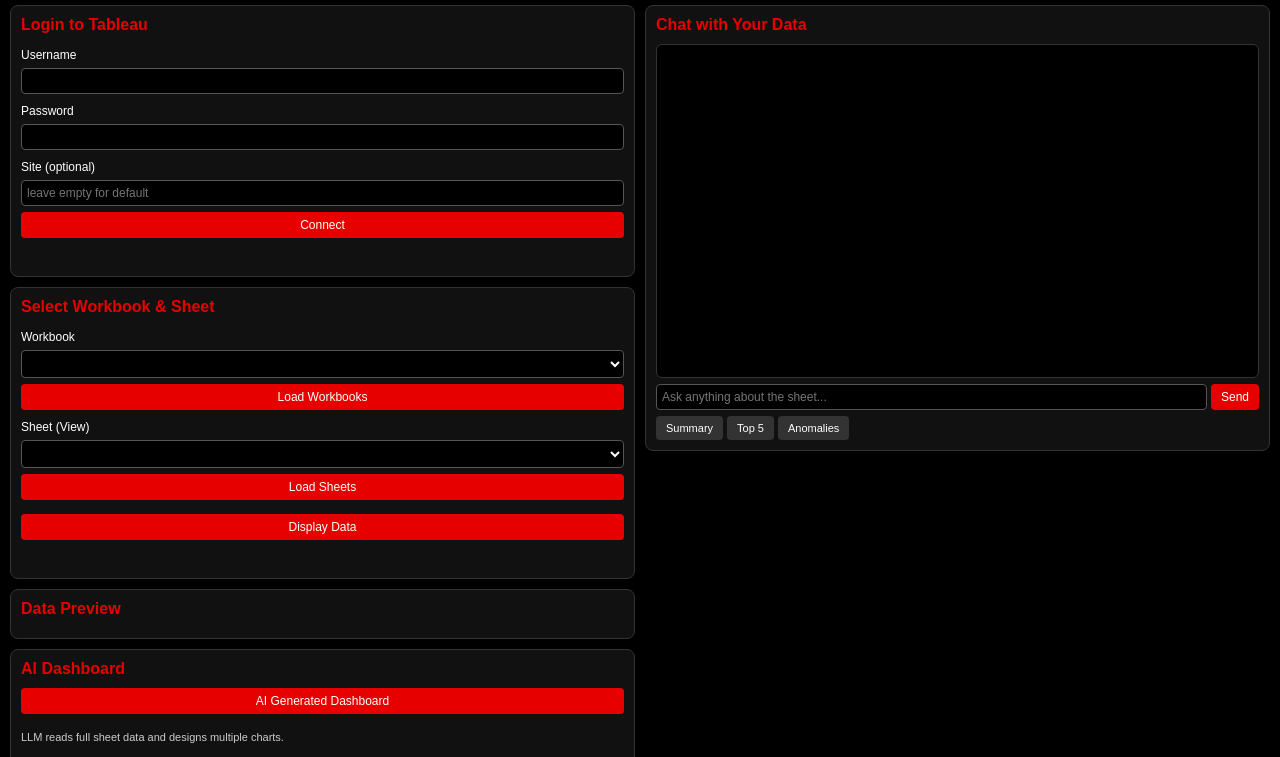
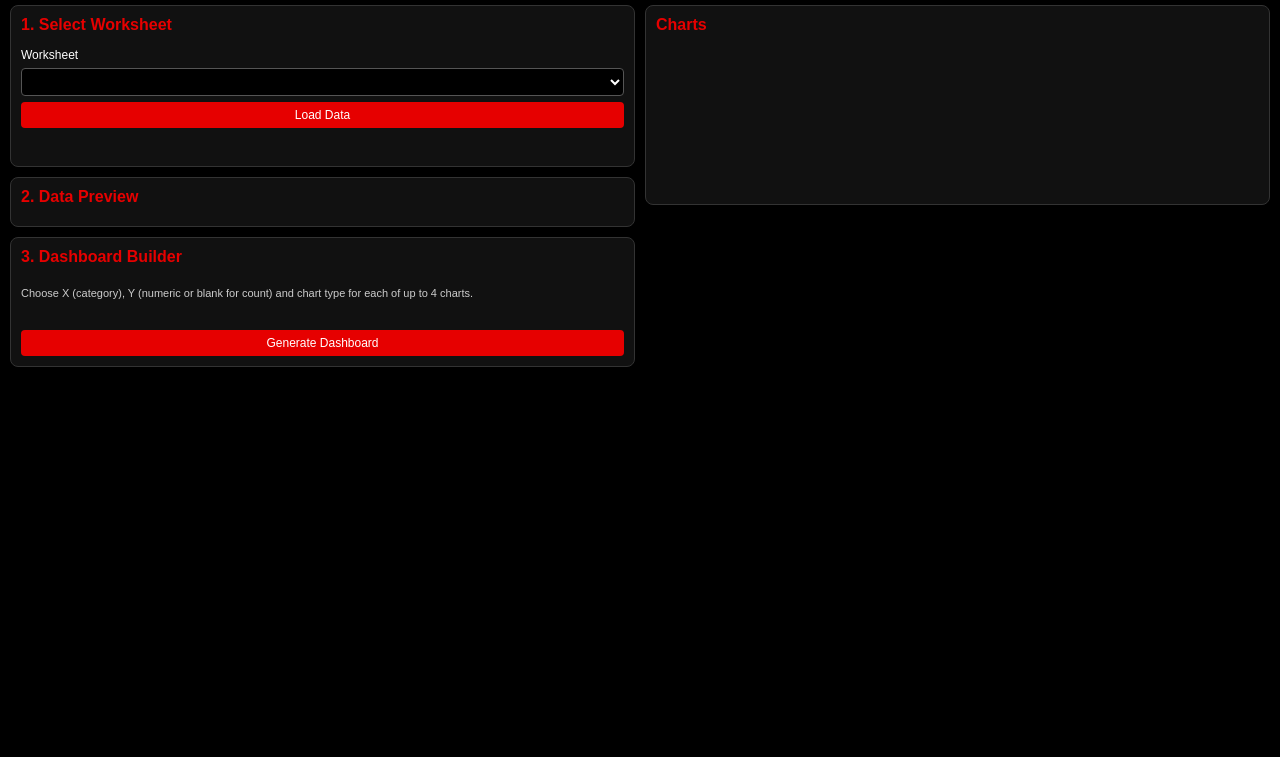
Before and after one commit to Ahmed01151526059/tableau-extensions2, a plain HTML site: page index.html in a window 1280 px wide. Shown: the part 62-819 px from the top of the page. Drawn offline with nearby package versions, Linux system fonts and the light colour scheme; a script that the page names is missing.

Commit message:
Update index.html

```diff
--- a/index.html
+++ b/index.html
@@ -2,81 +2,61 @@
 <html lang="en">
 <head>
   <meta charset="UTF-8" />
-  <title>AI Data Copilot</title>
+  <title>Simple Tableau Dashboard Extension</title>
+
   <link rel="stylesheet" href="styles.css" />
 
-  <!-- Tableau Extensions API (optional, just to integrate nicely) -->
-  <script src="https://tableau.github.io/extensions-api/lib/tableau.extensions.1.latest.js"></script>
+  <!-- Tableau Extensions API -->
+  <script src="https://extensions.tableauusercontent.com/resources/tableau.extensions.1.latest.min.js"></script>
 
-  <!-- Chart.js for dashboard charts -->
+  <!-- Chart.js for charts -->
   <script src="https://cdn.jsdelivr.net/npm/chart.js"></script>
 </head>
 <body>
   <div id="app">
     <header>
-      <h1>AI Data Copilot</h1>
-      <span id="status-text"></span>
+      <h1>Simple Dashboard Extension</h1>
+      <span id="status-text">Initializing extension...</span>
     </header>
 
     <main>
+      <!-- LEFT PANEL: worksheet + data + dashboard builder -->
       <section id="left-panel">
         <div class="card">
-          <h2>Login to Tableau</h2>
-          <label>Username</label>
-          <input type="text" id="input-username" />
-          <label>Password</label>
-          <input type="password" id="input-password" />
-          <label>Site (optional)</label>
-          <input type="text" id="input-site" placeholder="leave empty for default" />
-          <button id="btn-connect">Connect</button>
-          <p class="info-text" id="login-info"></p>
-        </div>
-
-        <div class="card">
-          <h2>Select Workbook & Sheet</h2>
-          <label>Workbook</label>
-          <select id="select-workbook"></select>
-          <button id="btn-load-workbooks">Load Workbooks</button>
-
-          <label>Sheet (View)</label>
-          <select id="select-view"></select>
-          <button id="btn-load-views">Load Sheets</button>
-
-          <button id="btn-display-data" class="primary">Display Data</button>
+          <h2>1. Select Worksheet</h2>
+          <label for="worksheet-select">Worksheet</label>
+          <select id="worksheet-select"></select>
+          <button id="btn-load-data">Load Data</button>
           <p class="info-text" id="data-info"></p>
         </div>
 
         <div class="card">
-          <h2>Data Preview</h2>
+          <h2>2. Data Preview</h2>
           <div id="table-container"></div>
         </div>
 
         <div class="card">
-          <h2>AI Dashboard</h2>
-          <button id="btn-ai-dashboard">AI Generated Dashboard</button>
-          <p class="small-text">LLM reads full sheet data and designs multiple charts.</p>
-          <div id="dashboard-container"></div>
+          <h2>3. Dashboard Builder</h2>
+          <p class="small-text">
+            Choose X (category), Y (numeric or blank for count) and chart type for each of up to 4 charts.
+          </p>
+
+          <div id="charts-config">
+            <!-- Chart config panels will be added here by JS -->
+          </div>
+
+          <button id="btn-generate-dashboard" class="primary">
+            Generate Dashboard
+          </button>
         </div>
       </section>
 
+      <!-- RIGHT PANEL: rendered charts -->
       <section id="right-panel">
         <div class="card">
-          <h2>Chat with Your Data</h2>
-          <div id="chat-window"></div>
-          <div id="chat-input-row">
-            <input id="chat-input" placeholder="Ask anything about the sheet..." />
-            <button id="btn-chat-send">Send</button>
-          </div>
-          <div id="chat-presets">
-            <button class="preset" data-q="Give me a summary of this sheet and its main insights.">
-              Summary
-            </button>
-            <button class="preset" data-q="Show the top 5 categories or groups by their main numeric metric.">
-              Top 5
-            </button>
-            <button class="preset" data-q="Are there any anomalies or outliers in this data? Explain briefly.">
-              Anomalies
-            </button>
+          <h2>Charts</h2>
+          <div id="dashboard-container">
+            <!-- Chart canvases will be added here by JS -->
           </div>
         </div>
       </section>
```
